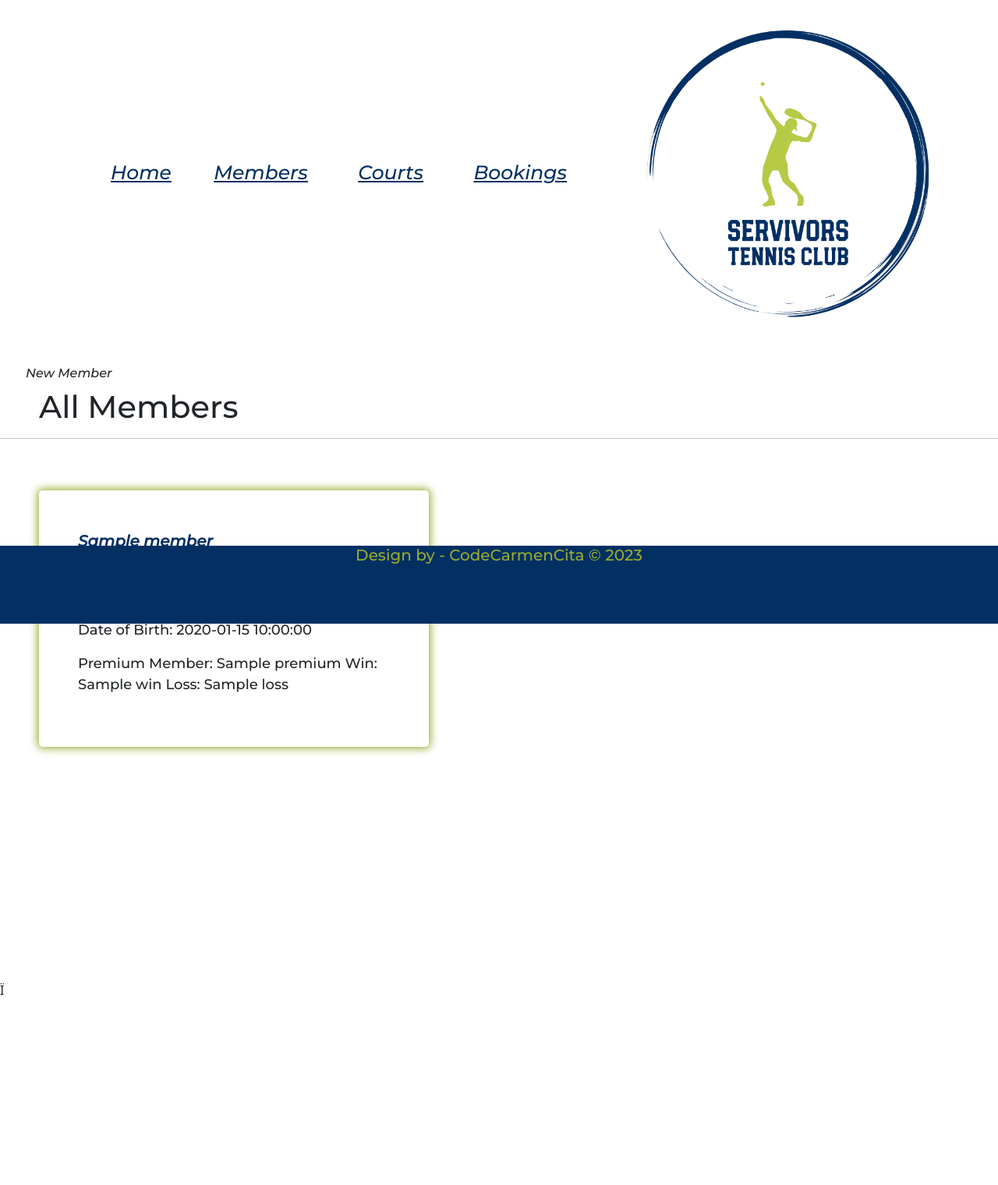
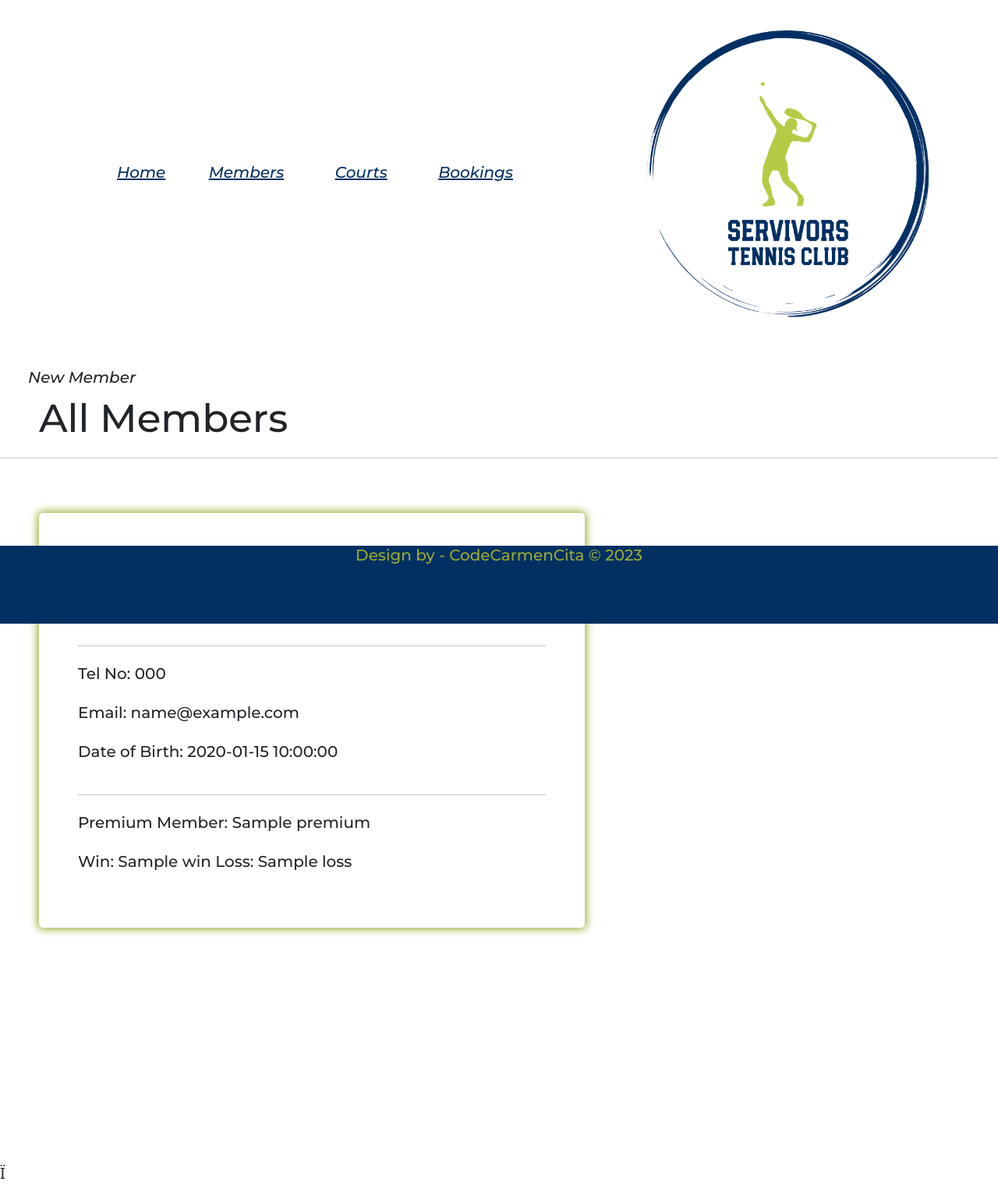
Before and after one commit to gillianroberts1/flask_project_tennis_club, a Flask app: page /members in a window 1280 px wide. Shown: the whole page at 78% size. Before the commit the page ends 1276 px from the top, so only its background shows below. Run offline with Flask 3, Linux system fonts and the light colour scheme; a database or web service that is not in the repository returns one stand-in record (values such as "Sample title"); some libraries are stand-ins or nearby versions; some web fonts are replaced.

Commit message:
update to member layout

```diff
--- a/static/css/forms.css
+++ b/static/css/forms.css
@@ -6,13 +6,14 @@
         padding: 50px;
         margin: 50px;
         border-radius: 5px;
-        box-shadow: 0px 0px 11px 2px rgb(71,39,77, 1);
+        box-shadow: 0px 0px 11px 2px #98ac31;
         font-size: 18px;
 
     }
 
     form {
         padding-top: 20px;
+        font-size: 20px;
     }
 
 
--- a/static/css/index.css
+++ b/static/css/index.css
@@ -62,9 +62,9 @@ button:hover {
 footer {
 
     position: absolute;
-    bottom: 5px;
+    bottom: 20px;
     color:white;
-    margin-left: 100px;
+    margin-left: 237px;
     font-size: 20px;
 
 }
--- a/static/css/styles.css
+++ b/static/css/styles.css
@@ -7,6 +7,7 @@
     padding: 0;
     background-color: white ;
     font-family: "Montserrat", sans-serif;
+    font-size: 20px;
 
 }
 
@@ -84,7 +85,7 @@ color: #98ac31;
     display: inline-flex;
     flex-direction: column;
     justify-content: center;
-    width: 500px;
+    width: 700px;
     background-color:white;
     padding: 50px;
     margin: 50px;
--- a/templates/members/edit.html
+++ b/templates/members/edit.html
@@ -2,7 +2,7 @@
 {% block content %}
 
 <head>
-    <h3>Edit Existing Member</h3>
+    <h1>Edit Existing Member</h1>
 </head>
 <form class="form_layout" action="/members/{{member.id}}" method="post">
 
--- a/templates/members/index.html
+++ b/templates/members/index.html
@@ -15,9 +15,14 @@
         <hr>
         <div class="members">
             <p><a href="/members/{{ member.id }}"> {{ member.name }}</a></p>
-            <p> Address: {{member.address}} Postcode: {{ member.postcode }} </p>
-            <p> Tel No: {{member.tel_no}} Email: {{member.email}} Date of Birth: {{member.dob}}</p>
-            <p> Premium Member: {{member.premium}} Win: {{ member.win }} Loss: {{ member.loss}}</p>
+            <p>Address: {{member.address}} Postcode: {{ member.postcode }} </p>
+           <hr>
+            <p>Tel No: {{member.tel_no}} </p>
+            <p>Email: {{member.email}} </p>
+            <p>Date of Birth: {{member.dob}}</p>
+            <hr>
+            <p> Premium Member: {{member.premium}} </p>
+            <p>Win: {{ member.win }} Loss: {{ member.loss}}</p>
         </div>
         {% endfor %}
     </div>
```
